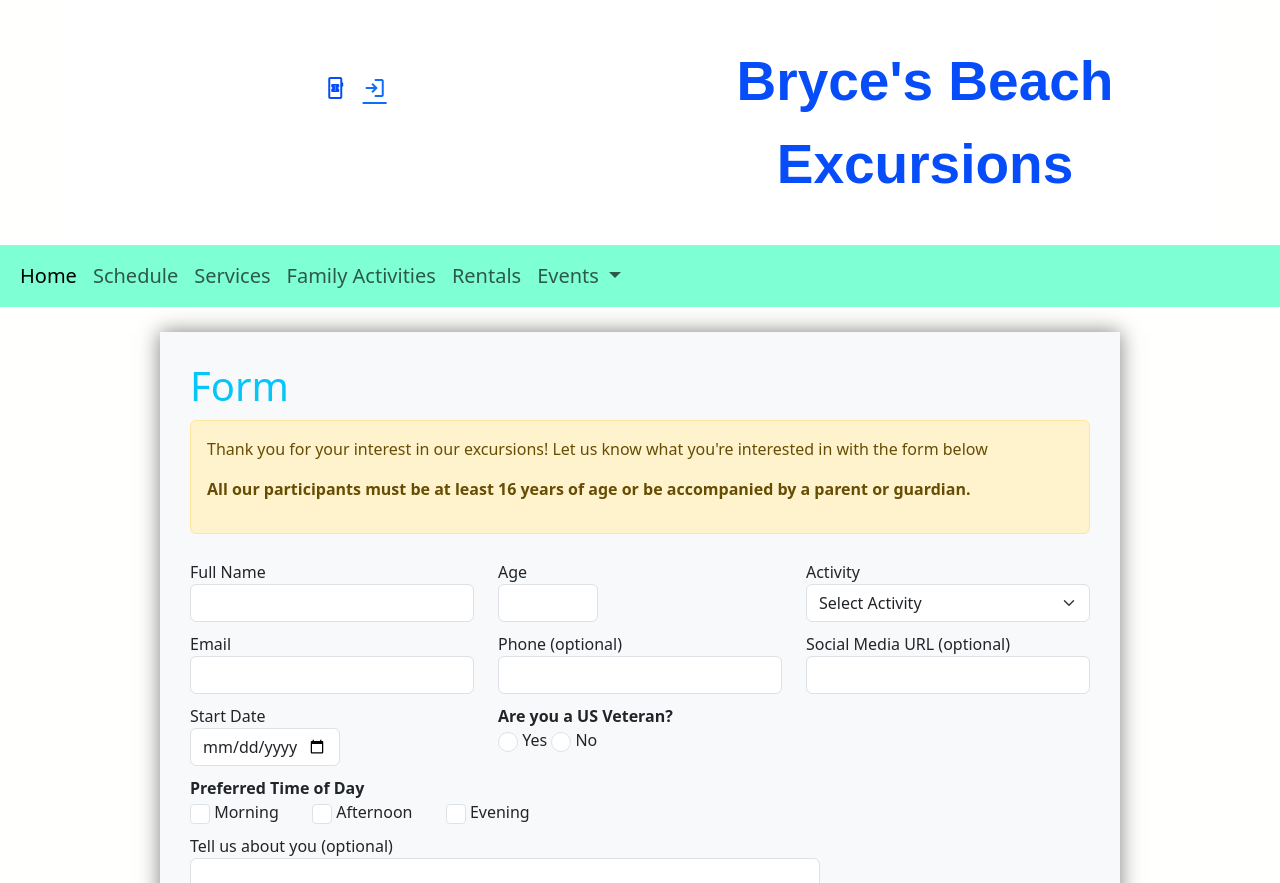
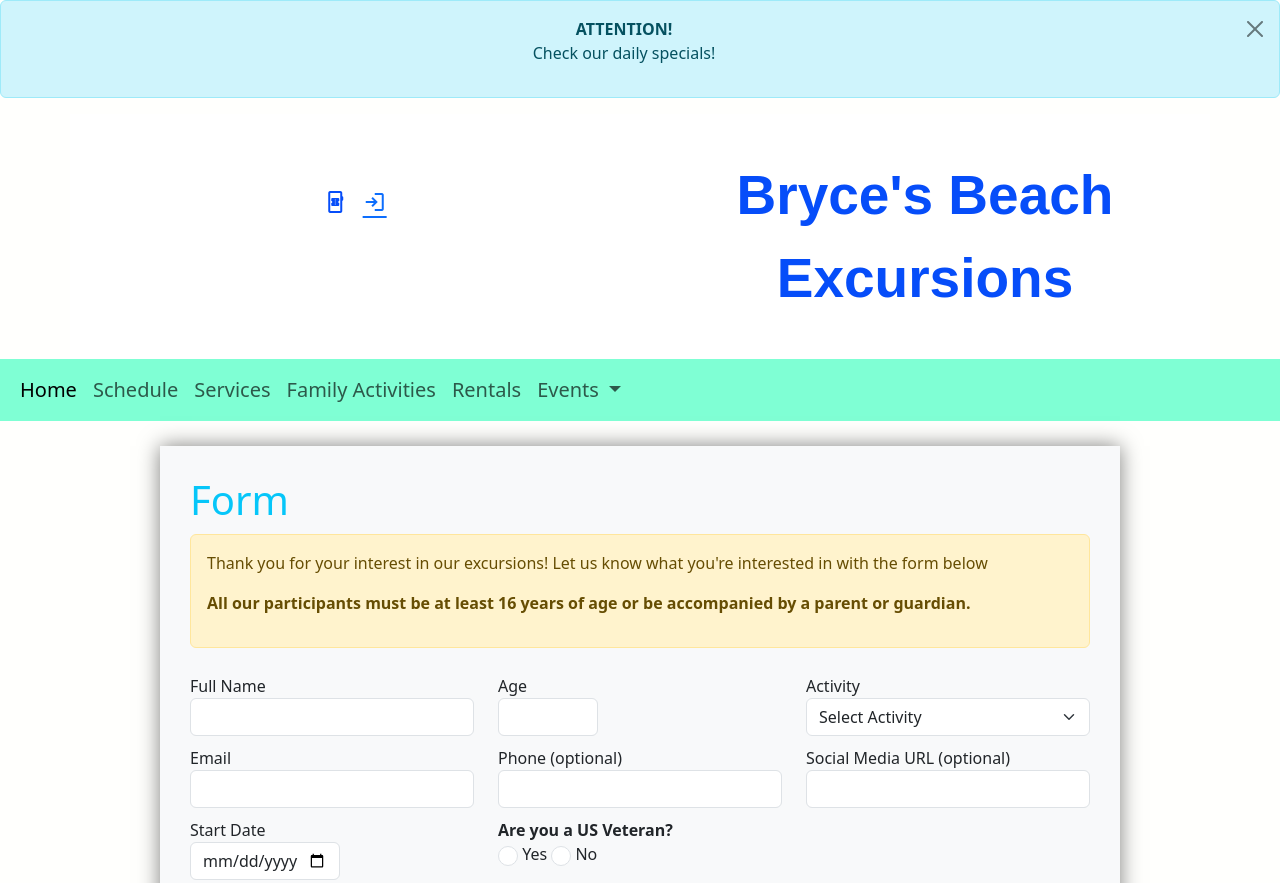
Before and after one commit to BryceHJohnson/nitlify-imed1316-simmer-2023, a website: page form.html in a window 1280 px wide. Shown: the top 883 px of the page. Drawn offline with nearby package versions, Linux system fonts and the light colour scheme; some packages are replaced by stand-ins of ours; a script that the page names is missing.

Commit message:
Update form.html

```diff
--- a/form.html
+++ b/form.html
@@ -51,6 +51,20 @@
   </head>
   <body>
     <header>
+            <div
+        class="text-center alert alert-info alert-dismissible fade show"
+        role="alert"
+      >
+        <strong>ATTENTION!</strong>
+        <p>Check our daily specials!</p>
+
+        <button
+          type="button"
+          class="btn-close"
+          data-bs-dismiss="alert"
+          aria-label="close"
+        ></button>
+      </div>
       <!-- Begin Offcanvas -->
       <a
         data-bs-toggle="offcanvas"
```
